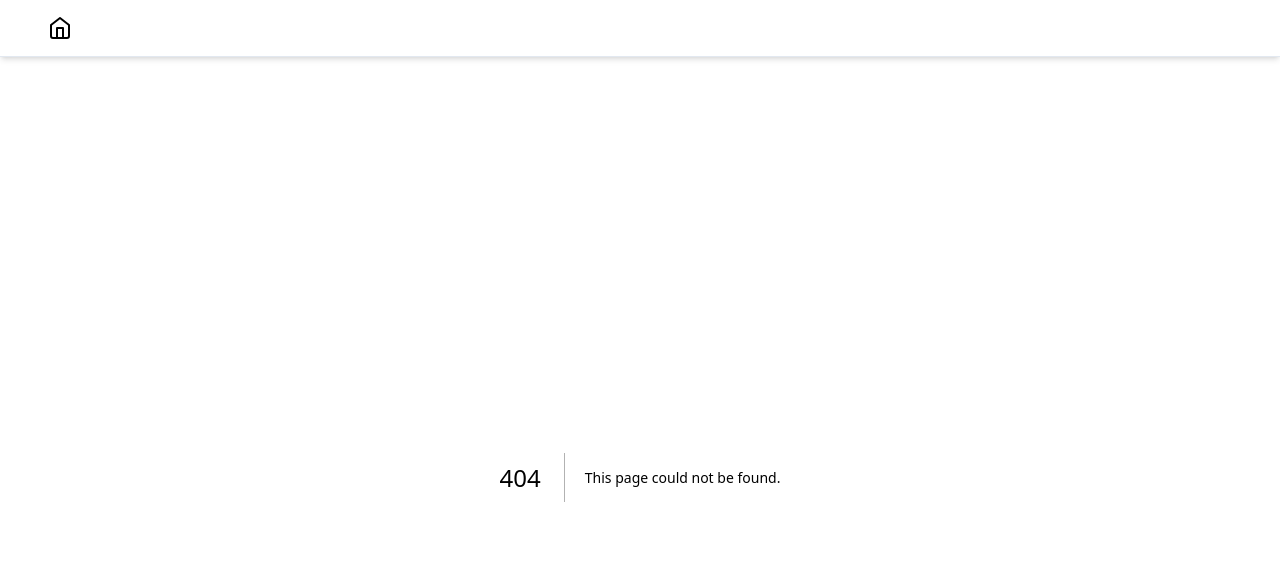
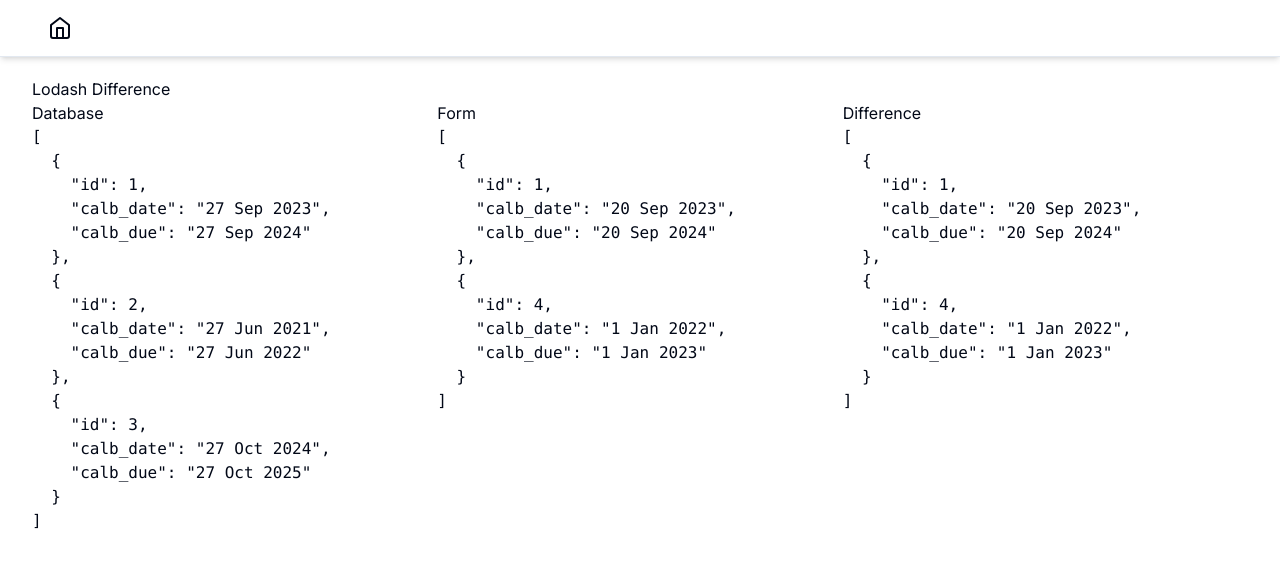
Before and after one commit to fairulazmin/myapp, a Next.js app: page /lodash-difference in a window 1280 px wide. Before the commit this address had no page. Shown: the top 568 px of the page. Built offline with nearby package versions, Linux system fonts and the light colour scheme.

Commit message:
add lodash difference

```diff
--- /dev/null
+++ b/app/lodash-difference/page.tsx
@@ -0,0 +1,57 @@
+import _ from "lodash";
+
+const LodashDifferencePage = () => {
+  let database = [
+    {
+      id: 1,
+      calb_date: "27 Sep 2023",
+      calb_due: "27 Sep 2024",
+    },
+    {
+      id: 2,
+      calb_date: "27 Jun 2021",
+      calb_due: "27 Jun 2022",
+    },
+    {
+      id: 3,
+      calb_date: "27 Oct 2024",
+      calb_due: "27 Oct 2025",
+    },
+  ];
+
+  let form = [
+    {
+      id: 1,
+      calb_date: "20 Sep 2023",
+      calb_due: "20 Sep 2024",
+    },
+    {
+      id: 4,
+      calb_date: "1 Jan 2022",
+      calb_due: "1 Jan 2023",
+    },
+  ];
+
+  const result = _.differenceWith(form, database, _.isEqual);
+  return (
+    <div className="container">
+      <h2>Lodash Difference</h2>
+      <div className="grid grid-cols-3">
+        <div>
+          Database
+          <pre>{JSON.stringify(database, null, 2)}</pre>
+        </div>
+        <div>
+          Form
+          <pre>{JSON.stringify(form, null, 2)}</pre>
+        </div>
+        <div>
+          Difference
+          <pre>{JSON.stringify(result, null, 2)}</pre>
+        </div>
+      </div>
+    </div>
+  );
+};
+
+export default LodashDifferencePage;
--- a/app/page.tsx
+++ b/app/page.tsx
@@ -102,6 +102,9 @@ export default function Home() {
         <li>
           <Link href="/formSelect">Form Select</Link>
         </li>
+        <li>
+          <Link href="/lodash-difference">Lodash Difference</Link>
+        </li>
       </ul>
     </div>
   );
```
